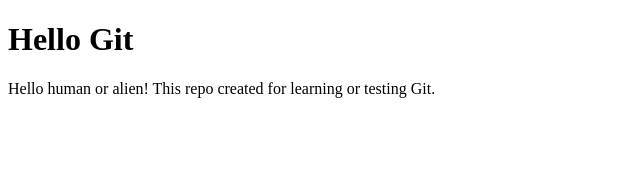
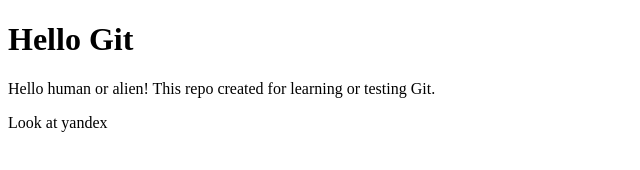
Before and after one commit to traglazor/git-repo, a plain HTML site: page index.html in a window 1280 px wide. Shown: the whole page, without its empty margins (0-640 px from the left). Drawn offline with Linux system fonts and the light colour scheme.

Commit message:
Index
New link in index.html

```diff
--- a/index.html
+++ b/index.html
@@ -9,5 +9,6 @@
     <p>
       Hello human or alien! This repo created for learning or testing Git.
     </p>
+    <a htref="yandex.com">Look at yandex</a>
 </body>
 </html>
```
